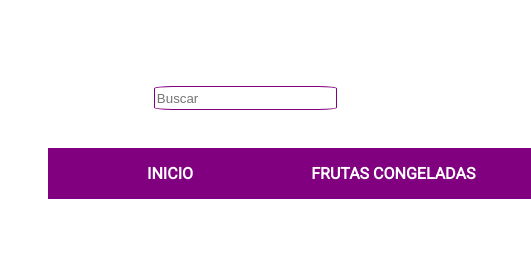
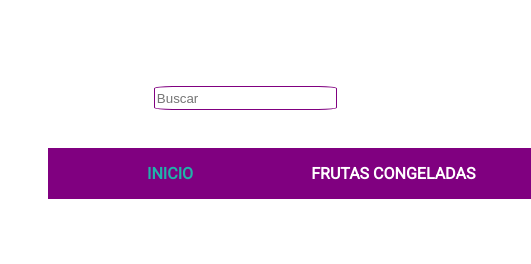
Before and after one commit to MatiasLauria/primer-repositorio, a plain HTML site: page index.html in a window 1280 px wide. In both pictures the pointer is over the link "INICIO". Shown: the top 264 px of the page, 0-531 px from the left. Drawn offline with Linux system fonts and the light colour scheme.

Commit message:
segundo commit

```diff
--- a/css/style.css
+++ b/css/style.css
@@ -81,6 +81,10 @@ body {
     color: white;
     font-weight: bold;
 
+}
+
+.navbar .menu a:hover {
+    color: lightseagreen;
 }
 
 
```
